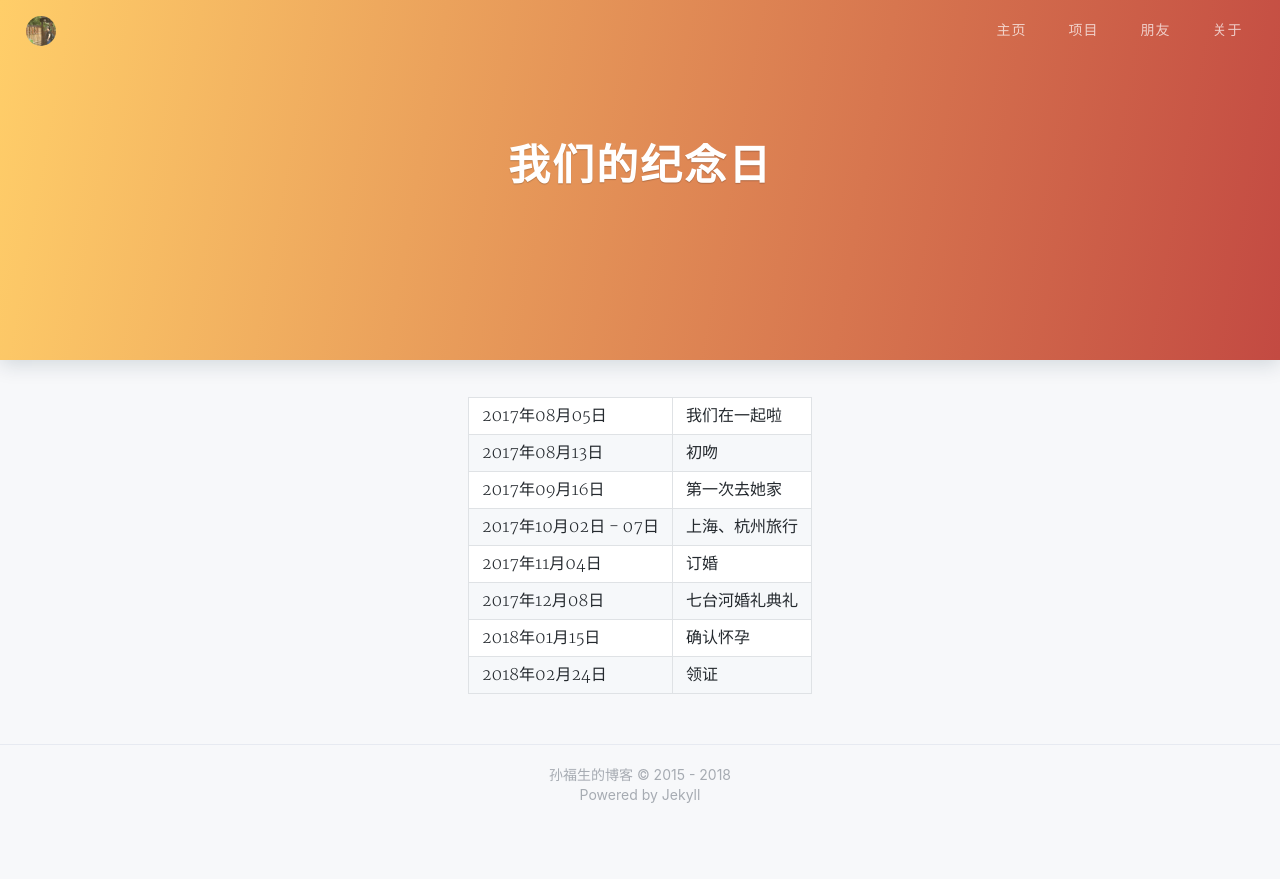
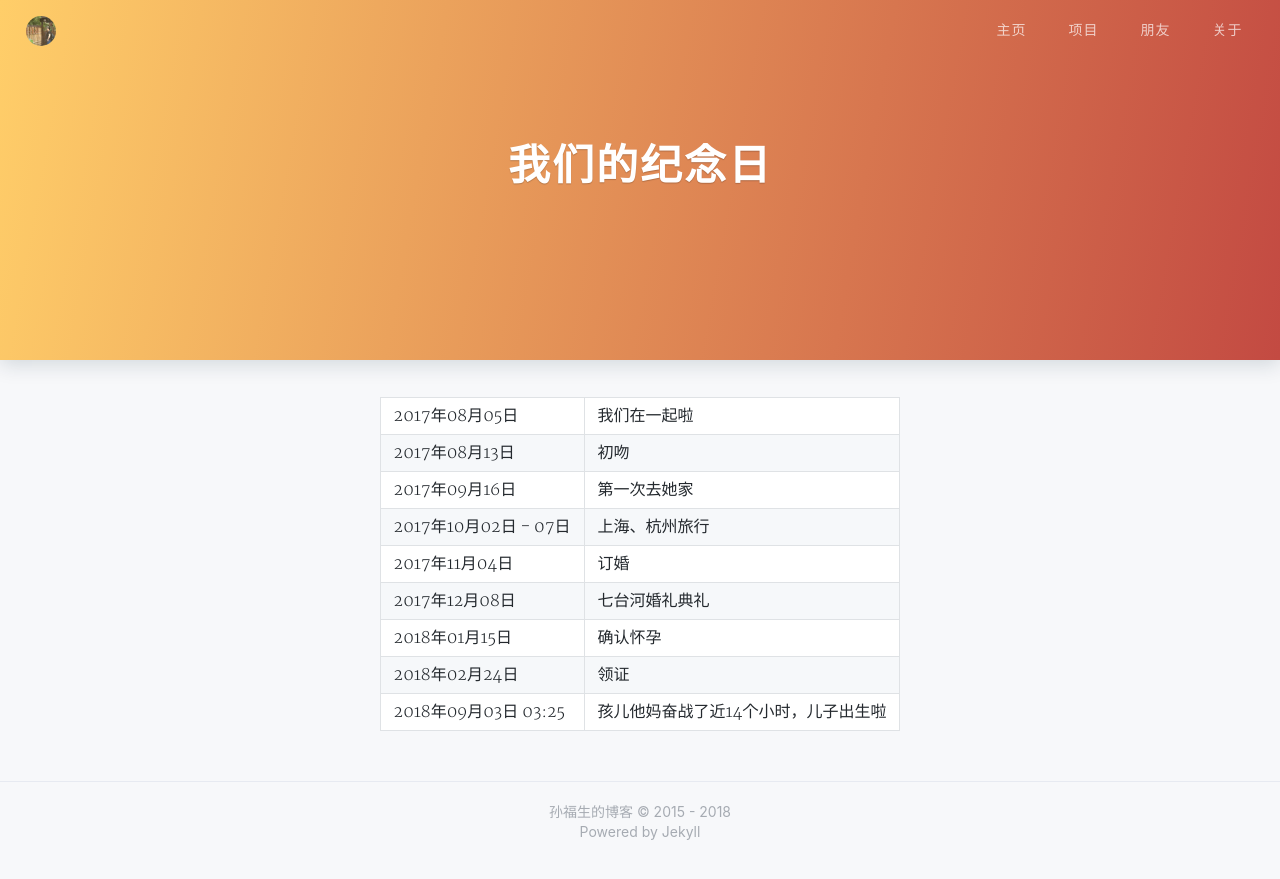
Before and after one commit to sunfusheng/sunfusheng.github.io, a Jekyll site: the page built from memeda.md, in a window 1280 px wide. Shown: the top 879 px of the page. Built offline with Jekyll 4.4.1, drawn with Linux system fonts in a browser that asks for light colours; nearby versions of some CDN libraries; a style sheet for code colours, icons or effects is not loaded.

Commit message:
i love you

```diff
--- a/memeda.md
+++ b/memeda.md
@@ -12,3 +12,4 @@ layout: page
 | 2017年12月08日 | 七台河婚礼典礼 |
 | 2018年01月15日 | 确认怀孕 |
 | 2018年02月24日 | 领证 |
+| 2018年09月03日 03:25 | 孩儿他妈奋战了近14个小时，儿子出生啦 |
```
